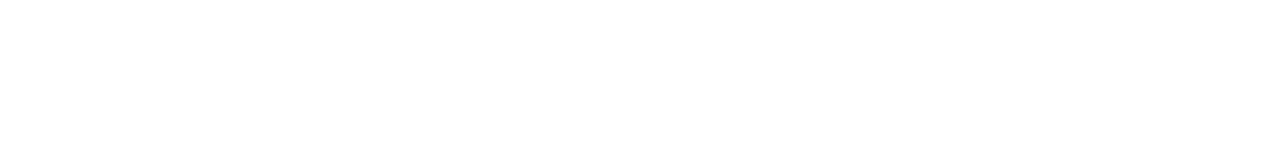
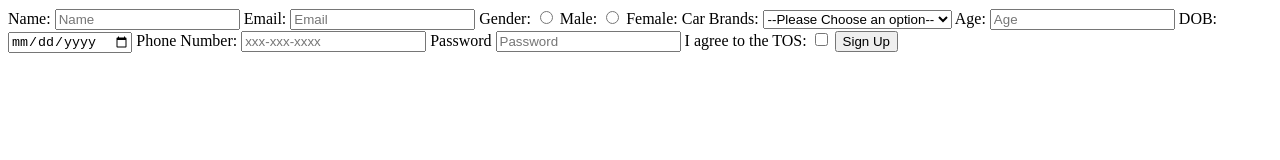
Before and after one commit to acciojob/signup-form-car-Yogagujar07, a website: page main.html in a window 1280 px wide. Drawn offline with Linux system fonts and the light colour scheme.

Commit message:
created a submission

```diff
--- a/main.html
+++ b/main.html
@@ -7,7 +7,44 @@
 </head>
 
 <body>
-	<!-- the entire body must be written by student -->
+	<form action="your_server_endpoint" method="post">
+		<label for="name">Name:</label>
+		<input type="text" id="name" name="name" placeholder="Name" required>
+
+		<label for="email">Email:</label>
+		<input type="email" id="email" name="email" placeholder="Email" required>
+
+		<label>Gender:</label>
+		<input type="radio" id="gender_m" name="gender" required>
+		<lable for="gender_m">Male:</lable>
+		<input type="radio" id="gender_f" name="gender" required>
+		<label for="gender_f">Female:</label>
+
+		<lable for="cars">Car Brands:</lable>
+		<select id="cars" name="cars" required>
+			<option value="" disable>--Please Choose an option--</option>
+
+		</select>
+
+		<label for="age">Age:</label>
+		<input type="number" id="age" name="age" placeholder="Age" required>
+
+		<lable for="dob">DOB:</lable>
+		<input type="date" id="dob" name="dob" required>
+
+		<lable for="tel">Phone Number:</lable>
+		<input type="tel" id="tel" name="tel" pattern="\d{3}-\d{3}-\d{4}" placeholder="xxx-xxx-xxxx">
+
+		<label for="password">Password</label>
+		<input type="password" id="password" name="password" placeholder="Password" required>
+
+		<label for="tos">I agree to the TOS:</label>
+		<input type="checkbox" id="tos" name="tos" required>
+
+		<button type="submit">Sign Up</button>
+
+	</form>
+			<!-- the entire body must be written by student -->
     <script type="text/javascript" src="./script.js">
 </script>
 
```
